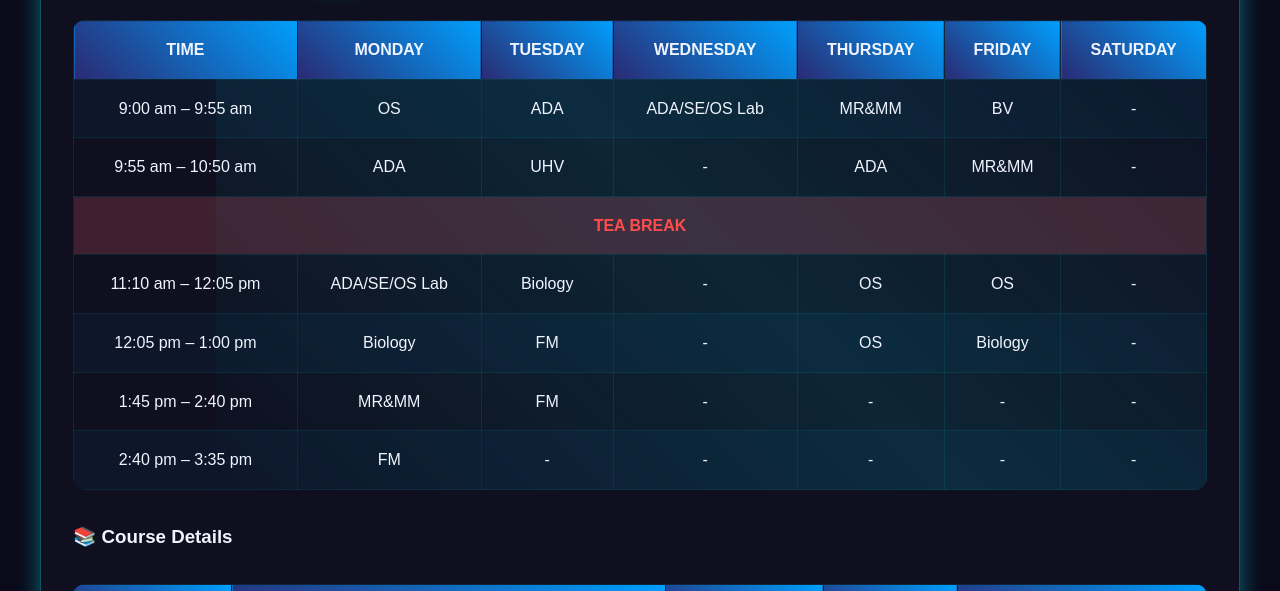
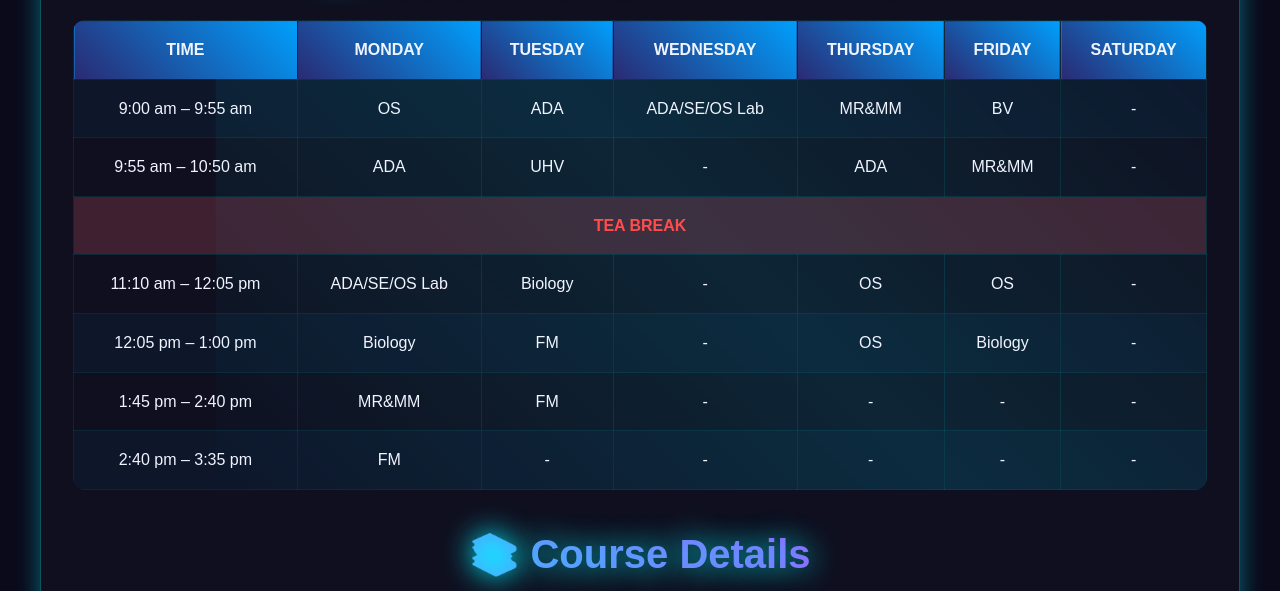
Before and after one commit to PraveenHallur123/csbsdepthub, a plain HTML site: page timetable.html in a window 1280 px wide. Shown: the part 209-800 px from the top of the page. Drawn offline with Linux system fonts and the light colour scheme.

Commit message:
Update timetable.html

```diff
--- a/timetable.html
+++ b/timetable.html
@@ -353,7 +353,7 @@
     </table>
 
     <!-- Course Details -->
-    <h3>📚 Course Details</h3>
+    <h2>📚 Course Details</h2>
     <table id="course-details">
       <tr>
         <th>Code</th>
```
